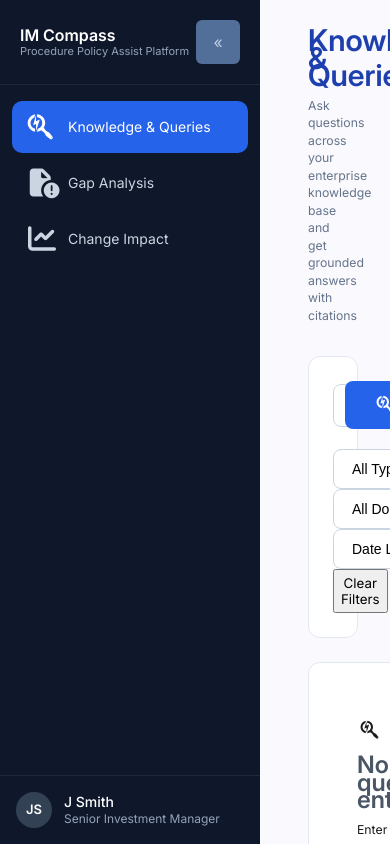
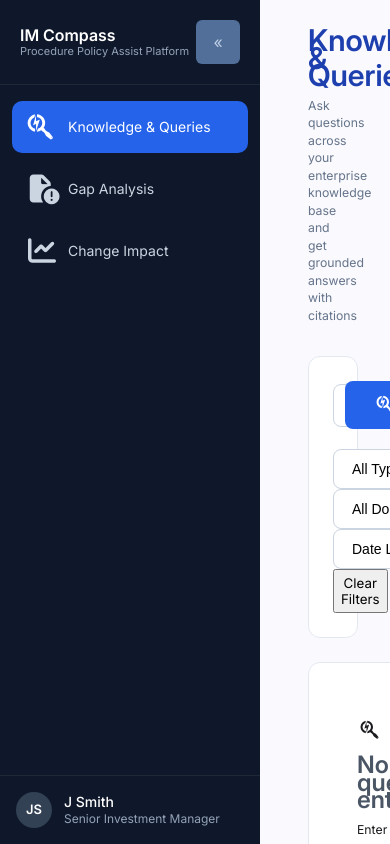
Before and after one commit to SrinivasWaghmareBM/ImCompass-angular-ui, an Angular app: page /knowledge-queries in a window 390 px wide. Built offline with nearby package versions, Linux system fonts and the light colour scheme.

Commit message:
Side bar component styles updated to improve layout and responsiveness.

```diff
--- a/src/app/shared/sidebar/sidebar.css
+++ b/src/app/shared/sidebar/sidebar.css
@@ -83,7 +83,7 @@
   padding: 16px 12px;
   display: flex;
   flex-direction: column;
-  gap: 4px;
+  gap: 10px;
 }
 
 .nav-item {
```
